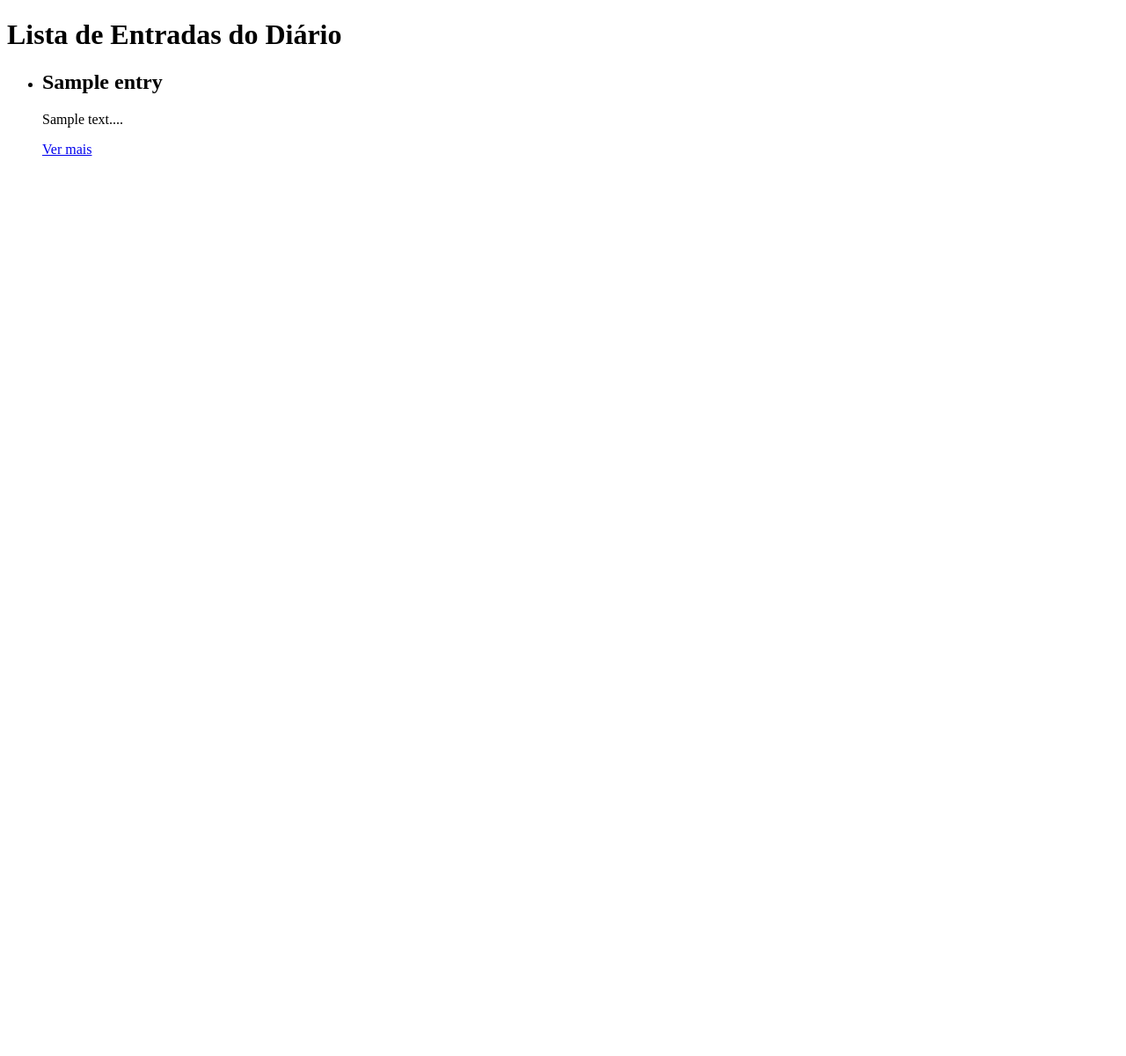
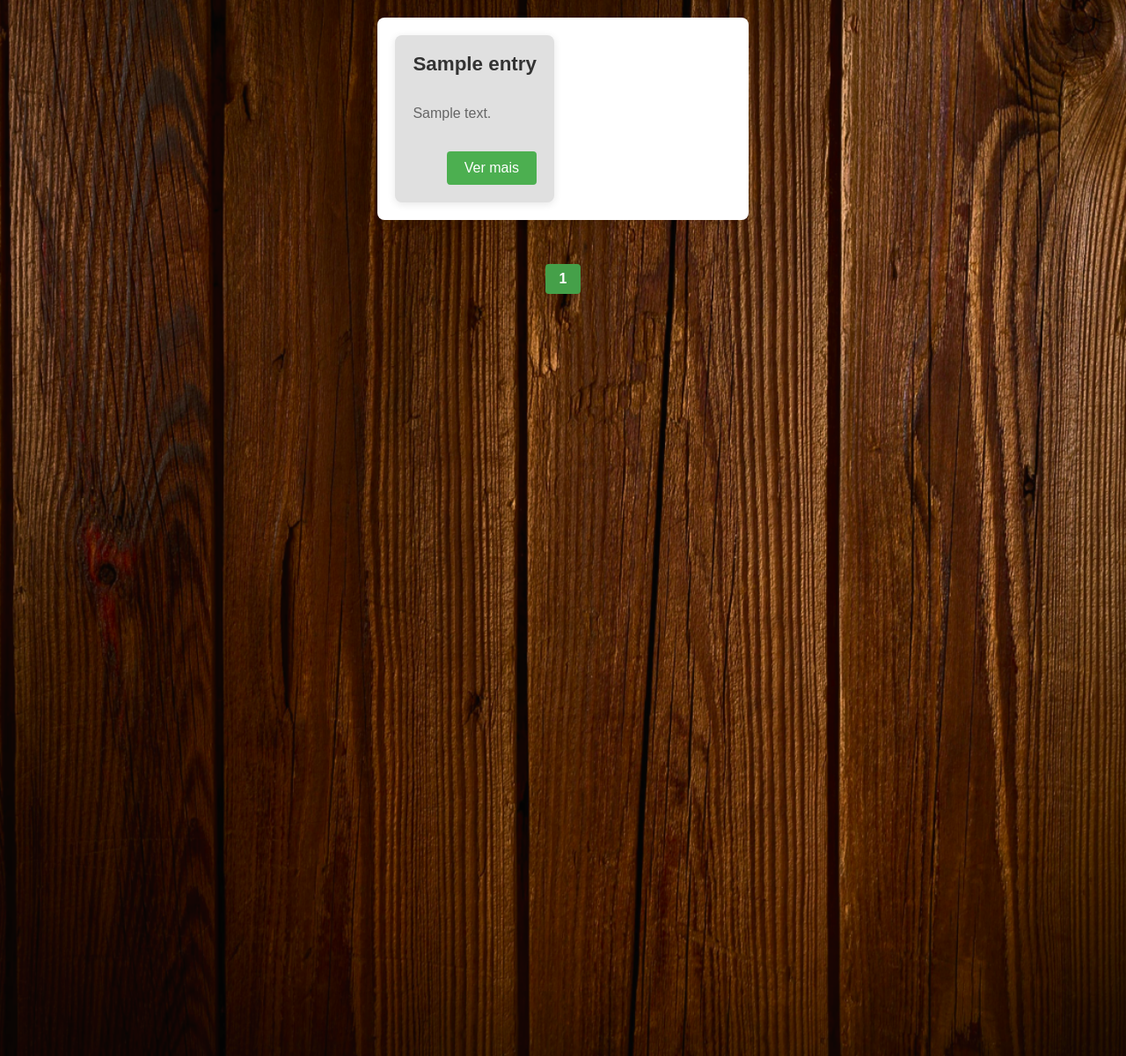
Before and after one commit to Oricher/diario_virtual2, a Flask app: page /entries in a window 1280 px wide. Shown: the whole page at 88% size. Before the commit the page ends 177 px from the top, so only its background shows below. Run offline with Flask 2, Linux system fonts and the light colour scheme; tables that the repository leaves empty or names only in its code hold one stand-in row (values such as "Sample post").

Commit message:
funcionamento básico concluido, entradas ficticias concluidas, css ainda em desenvolvimento

```diff
--- a/app/routes.py
+++ b/app/routes.py
@@ -1,6 +1,7 @@
 from app import app
-from flask import request, jsonify, render_template
+from flask import request, jsonify, render_template, request
 from .models import get_db_connection
+from math import ceil
 
 # Rota principal para exibir a página inicial
 @app.route('/')
@@ -35,9 +36,15 @@ def list_entries():
     entries = cursor.fetchall()
     cursor.close()
     conn.close()
+    per_page = 6
+    page = request.args.get('page', 1, type=int)
+    total_entries = len(entries)  # Assumindo que 'entries' é a lista com todas as entradas
+    total_pages = ceil(total_entries / per_page)
+    start = (page - 1) * per_page
+    end = start + per_page
+    entries_to_show = entries[start:end]
 
-    # Renderiza a página de listagem e passa as entradas como variável para o template
-    return render_template('list_entries.html', entries=entries)
+    return render_template('list_entries.html', entries=entries_to_show, page=page, total_pages=total_pages)
 
 # Rota para editar uma entrada existente (via POST)
 @app.route('/edit_entry/<int:entry_id>', methods=['POST'])
--- /dev/null
+++ b/app/static/css/list_entries.css
@@ -0,0 +1,125 @@
+/* Estilo básico para o corpo */
+body {
+    font-family: Arial, sans-serif;
+    background-color: #f4f4f4;
+    margin: 0;
+    padding: 0;
+    display: flex;
+    flex-direction: column;
+    align-items: center;
+}
+
+/* Estilo para a imagem de fundo */
+.fundo_madeira {
+    position: absolute;
+    top: 0;
+    left: 0;
+    width: 100vw;
+    height: 150vh; /* Ajusta para cobrir toda a altura da página */
+    z-index: -1;
+    object-fit: cover; /* Para garantir que a imagem cubra bem */
+}
+
+/* Container principal das entradas */
+.container {
+    display: grid;
+    grid-template-columns: repeat(2, 1fr); /* 2 colunas */
+    gap: 20px; /* Espaçamento entre as colunas e linhas */
+    max-width: 1200px; /* Limita a largura total */
+    margin: 20px auto;
+    padding: 20px;
+    background-color: #fff;
+    border-radius: 8px;
+    box-shadow: 0 2px 10px rgba(0, 0, 0, 0.1);
+    position: relative;
+    z-index: 1;
+}
+
+/* Cada item da lista ocupa um espaço */
+.container ul {
+    display: contents; /* Remove o comportamento de lista tradicional */
+}
+
+/* Estilo dos itens (entradas) */
+.container li {
+    background-color: #e0e0e0;
+    padding: 20px; /* Aumenta o padding para dar mais espaço */
+    border-radius: 8px;
+    box-shadow: 0 2px 10px rgba(0, 0, 0, 0.1);
+    display: flex;
+    flex-direction: column;
+    justify-content: space-between;
+    min-height: 150px; /* Define uma altura mínima */
+}
+
+/* Título das entradas */
+.container li h2 {
+    font-size: 1.4em; /* Reduz um pouco o tamanho da fonte */
+    color: #333;
+    margin: 0;
+}
+
+/* Conteúdo das entradas */
+.container li p {
+    color: #666;
+    margin: 10px 0;
+    font-size: 1em;
+}
+
+/* Estilo para o título principal da página */
+h1 {
+    color: #4CAF50;
+    margin-bottom: 30px; /* Aumenta o espaçamento abaixo do título */
+    font-size: 2em;
+    text-align: center;
+}
+
+/* Link para ver mais */
+.container li a {
+    align-self: flex-end;
+    padding: 10px 20px;
+    background-color: #4CAF50;
+    color: #fff;
+    text-decoration: none;
+    border-radius: 4px;
+    transition: background-color 0.3s;
+    font-size: 1em;
+}
+
+.container li a:hover {
+    background-color: #45a049;
+}
+
+/* Estilo para a paginação */
+.pagination {
+    display: flex;
+    justify-content: center;
+    padding: 10px;
+    margin-top: 20px;
+}
+
+.pagination a {
+    padding: 8px 16px;
+    margin: 0 5px;
+    background-color: #4CAF50;
+    color: white;
+    text-decoration: none;
+    border-radius: 4px;
+    transition: background-color 0.3s;
+}
+
+.pagination a.active {
+    background-color: #45a049;
+    font-weight: bold;
+}
+
+.pagination a:hover {
+    background-color: #45a049;
+}
+
+/* Adicionando responsividade */
+@media (max-width: 768px) {
+    .container {
+        grid-template-columns: 1fr; /* Em telas menores, as entradas ocupam 100% da largura */
+    }
+}
--- a/app/templates/list_entries.html
+++ b/app/templates/list_entries.html
@@ -1,20 +1,49 @@
 <!DOCTYPE html>
 <html lang="pt-BR">
 <head>
+    <!-- Define o tipo de documento como HTML5 -->
     <meta charset="UTF-8">
+    <!-- Define a codificação de caracteres como UTF-8 -->
     <meta name="viewport" content="width=device-width, initial-scale=1.0">
+    <!-- Título da página -->
     <title>Entradas do Diário</title>
+    <!-- Link para o arquivo CSS -->
+    <link rel="stylesheet" href="{{ url_for('static', filename='css/list_entries.css') }}">
 </head>
 <body>
-    <h1>Lista de Entradas do Diário</h1>
+    <section>
+        <!-- Imagem de fundo -->
+        <img class="fundo_madeira" src="{{ url_for('static', filename='images/fundo_madeira.png') }}" alt="fundo">
+        <div class="container">
             <ul>
+                <!-- Loop Jinja2 para cada entrada em entries -->
                 {% for entry in entries %}
                 <li>
+                    <!-- Título da entrada -->
                     <h2>{{ entry.title }}</h2>
-            <p>{{ entry.content[:100] }}...</p> <!-- Mostra apenas os primeiros 100 caracteres -->
-            <a href="{{ url_for('view_entry', entry_id=entry.id) }}">Ver mais</a> <!-- Link para ver a entrada completa -->
+                    <!-- Conteúdo truncado da entrada, mostrando apenas os primeiros 70 caracteres -->
+                    <p>{{ entry.content|truncate(70, True, '...')|replace('\n', '<br>')|safe }}</p>
+                    <!-- Link para ver a entrada completa -->
+                    <a href="{{ url_for('view_entry', entry_id=entry.id) }}">Ver mais</a>
                 </li>
                 {% endfor %}
             </ul>
+        </div>
+    </section>
+    <div class="pagination">
+        <!-- Link para a página anterior, se não estiver na primeira página -->
+        {% if page > 1 %}
+            <a href="{{ url_for('list_entries', page=page-1) }}">Anterior</a>
+        {% endif %}
+        <!-- Loop para gerar links de paginação -->
+        {% for p in range(1, total_pages + 1) %}
+            <a href="{{ url_for('list_entries', page=p) }}"
+               class="{{ 'active' if p == page else '' }}">{{ p }}</a>
+        {% endfor %}
+        <!-- Link para a próxima página, se não estiver na última página -->
+        {% if page < total_pages %}
+            <a href="{{ url_for('list_entries', page=page+1) }}">Próximo</a>
+        {% endif %}
+    </div>
 </body>
 </html>
```
Also changed, not shown: app/static/images/livro_aberto.png (added). Lines whose indentation alone changed are shown as unchanged.
